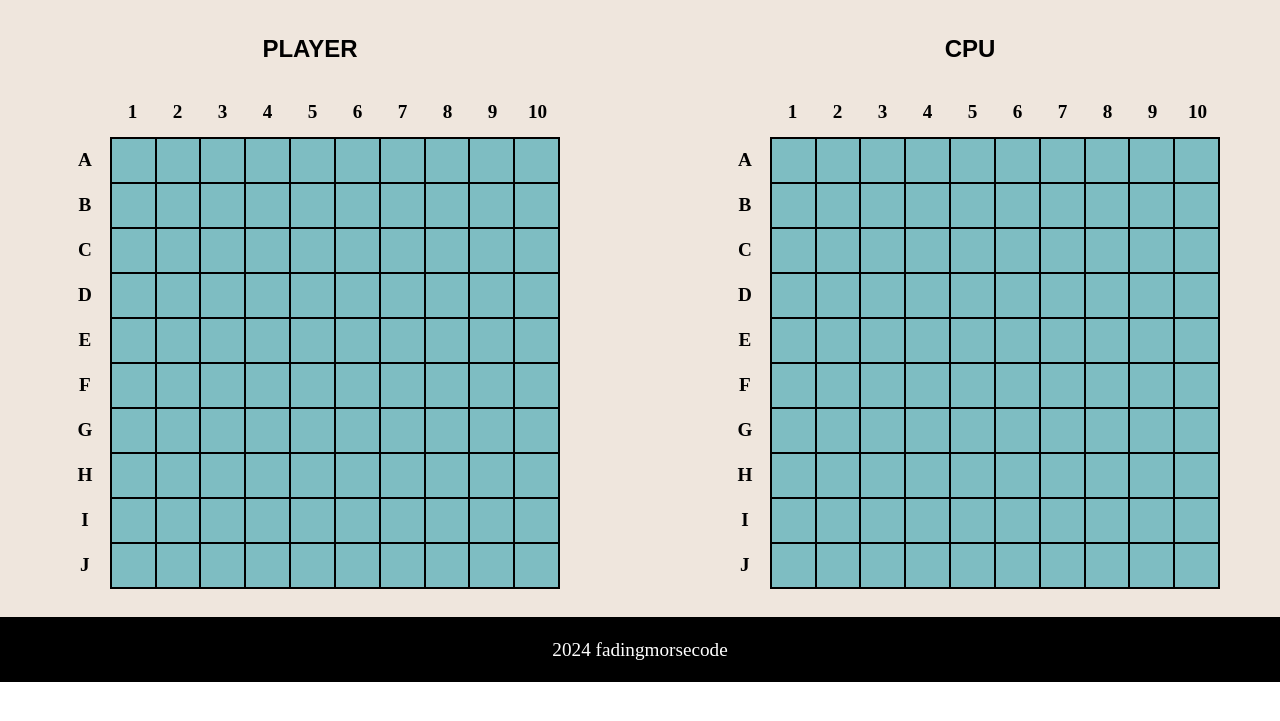
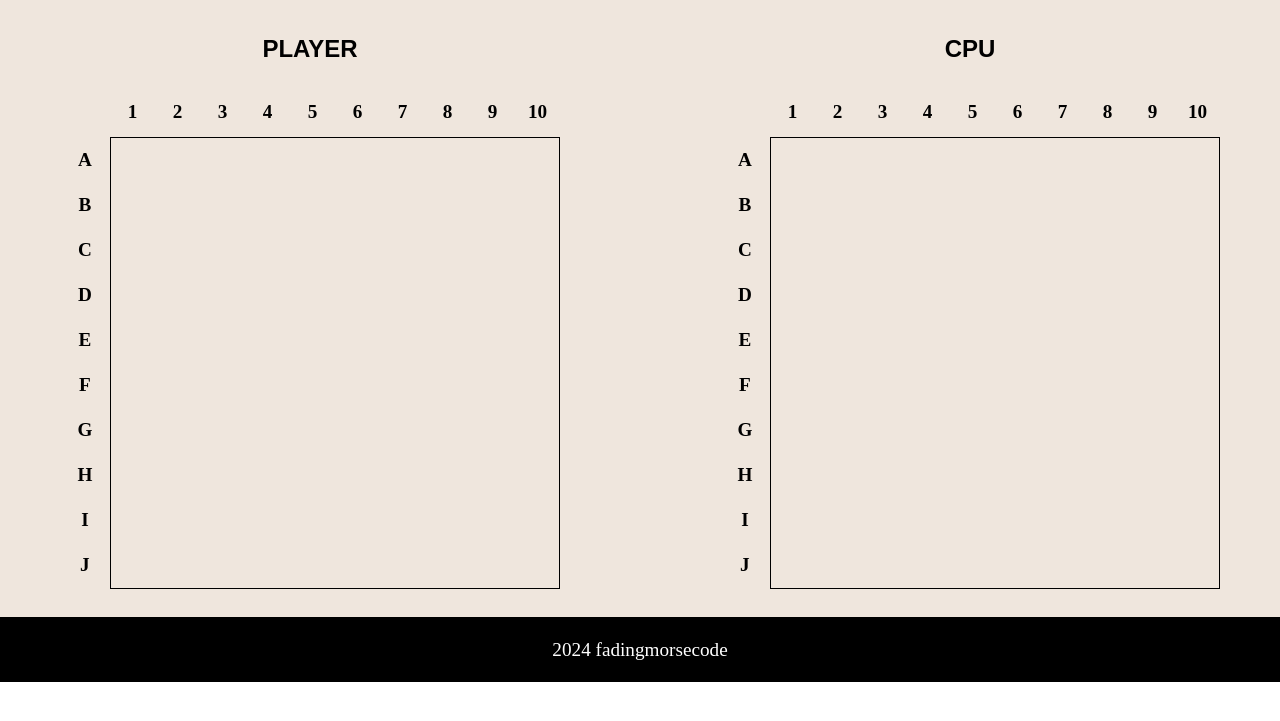
Before and after one commit to fadingmorsecode/battleship, a website built with webpack: page src/index.html in a window 1280 px wide. Shown: the part 79-800 px from the top of the page. Built offline with nearby package versions, Linux system fonts and the light colour scheme.

Commit message:
feat: prepare for dom manipulation

```diff
--- a/src/index.html
+++ b/src/index.html
@@ -44,106 +44,6 @@
                 <div>J</div>
               </div>
               <div class="player-board">
-                <div></div>
-                <div></div>
-                <div></div>
-                <div></div>
-                <div></div>
-                <div></div>
-                <div></div>
-                <div></div>
-                <div></div>
-                <div></div>
-                <div></div>
-                <div></div>
-                <div></div>
-                <div></div>
-                <div></div>
-                <div></div>
-                <div></div>
-                <div></div>
-                <div></div>
-                <div></div>
-                <div></div>
-                <div></div>
-                <div></div>
-                <div></div>
-                <div></div>
-                <div></div>
-                <div></div>
-                <div></div>
-                <div></div>
-                <div></div>
-                <div></div>
-                <div></div>
-                <div></div>
-                <div></div>
-                <div></div>
-                <div></div>
-                <div></div>
-                <div></div>
-                <div></div>
-                <div></div>
-                <div></div>
-                <div></div>
-                <div></div>
-                <div></div>
-                <div></div>
-                <div></div>
-                <div></div>
-                <div></div>
-                <div></div>
-                <div></div>
-                <div></div>
-                <div></div>
-                <div></div>
-                <div></div>
-                <div></div>
-                <div></div>
-                <div></div>
-                <div></div>
-                <div></div>
-                <div></div>
-                <div></div>
-                <div></div>
-                <div></div>
-                <div></div>
-                <div></div>
-                <div></div>
-                <div></div>
-                <div></div>
-                <div></div>
-                <div></div>
-                <div></div>
-                <div></div>
-                <div></div>
-                <div></div>
-                <div></div>
-                <div></div>
-                <div></div>
-                <div></div>
-                <div></div>
-                <div></div>
-                <div></div>
-                <div></div>
-                <div></div>
-                <div></div>
-                <div></div>
-                <div></div>
-                <div></div>
-                <div></div>
-                <div></div>
-                <div></div>
-                <div></div>
-                <div></div>
-                <div></div>
-                <div></div>
-                <div></div>
-                <div></div>
-                <div></div>
-                <div></div>
-                <div></div>
-                <div></div>
               </div>
             </div>
           </div>
@@ -180,106 +80,6 @@
                 <div>J</div>
               </div>
               <div class="computer-board">
-                <div></div>
-                <div></div>
-                <div></div>
-                <div></div>
-                <div></div>
-                <div></div>
-                <div></div>
-                <div></div>
-                <div></div>
-                <div></div>
-                <div></div>
-                <div></div>
-                <div></div>
-                <div></div>
-                <div></div>
-                <div></div>
-                <div></div>
-                <div></div>
-                <div></div>
-                <div></div>
-                <div></div>
-                <div></div>
-                <div></div>
-                <div></div>
-                <div></div>
-                <div></div>
-                <div></div>
-                <div></div>
-                <div></div>
-                <div></div>
-                <div></div>
-                <div></div>
-                <div></div>
-                <div></div>
-                <div></div>
-                <div></div>
-                <div></div>
-                <div></div>
-                <div></div>
-                <div></div>
-                <div></div>
-                <div></div>
-                <div></div>
-                <div></div>
-                <div></div>
-                <div></div>
-                <div></div>
-                <div></div>
-                <div></div>
-                <div></div>
-                <div></div>
-                <div></div>
-                <div></div>
-                <div></div>
-                <div></div>
-                <div></div>
-                <div></div>
-                <div></div>
-                <div></div>
-                <div></div>
-                <div></div>
-                <div></div>
-                <div></div>
-                <div></div>
-                <div></div>
-                <div></div>
-                <div></div>
-                <div></div>
-                <div></div>
-                <div></div>
-                <div></div>
-                <div></div>
-                <div></div>
-                <div></div>
-                <div></div>
-                <div></div>
-                <div></div>
-                <div></div>
-                <div></div>
-                <div></div>
-                <div></div>
-                <div></div>
-                <div></div>
-                <div></div>
-                <div></div>
-                <div></div>
-                <div></div>
-                <div></div>
-                <div></div>
-                <div></div>
-                <div></div>
-                <div></div>
-                <div></div>
-                <div></div>
-                <div></div>
-                <div></div>
-                <div></div>
-                <div></div>
-                <div></div>
-                <div></div>
               </div>
             </div>
           </div>
--- a/src/style.css
+++ b/src/style.css
@@ -98,7 +98,6 @@ main {
 
 .player-board,
 .computer-board {
-  background-color: #7ebdc2;
   width: 450px;
   height: 450px;
   display: grid;
```
